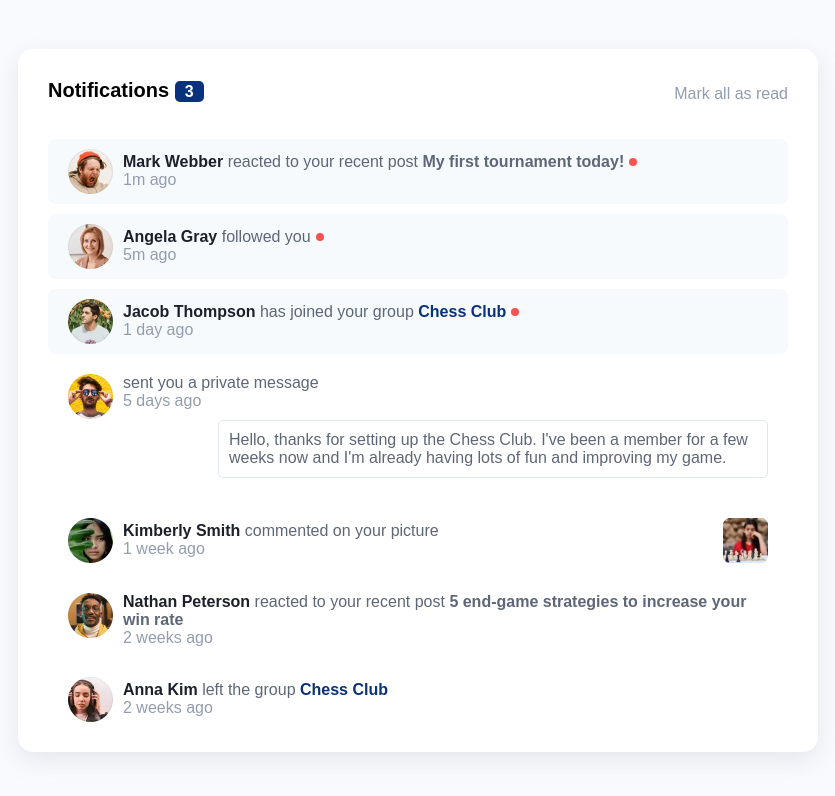
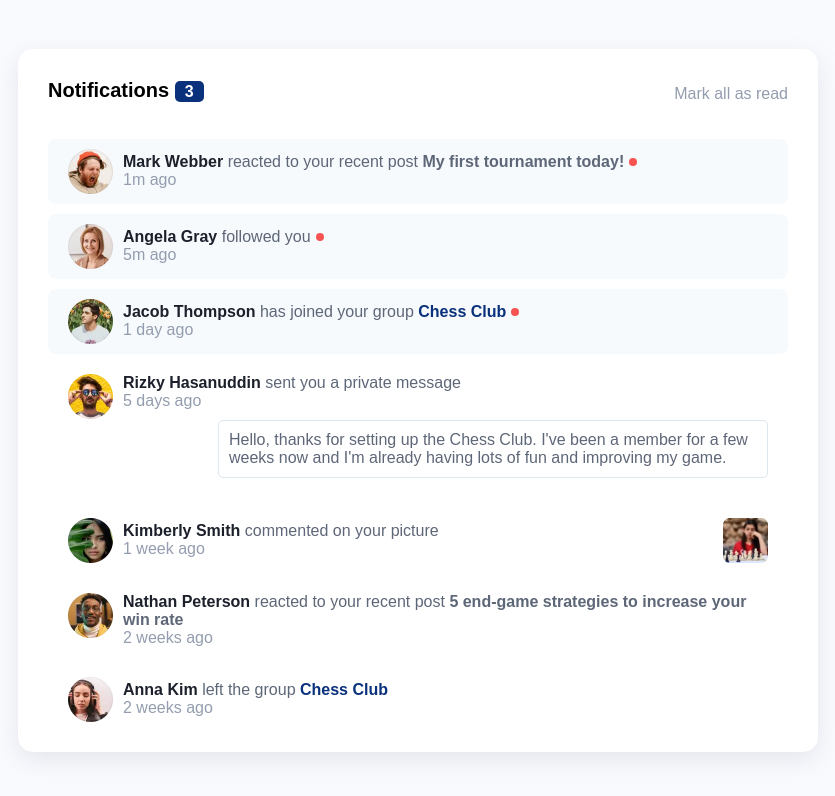
Before and after one commit to kuba-bednarczyk/notifications-page-react, a React (Vite) app: page / in a window 1280 px wide. Shown: the top 796 px of the page, without its empty margins (222-1057 px from the left). Built offline with nearby package versions, Linux system fonts and the light colour scheme.

Commit message:
project finished

```diff
--- a/src/App.jsx
+++ b/src/App.jsx
@@ -1,3 +1,5 @@
+import data from './data';
+
 // theme
 import { ThemeProvider } from 'styled-components';
 import theme from './theme';
@@ -8,18 +10,18 @@ import { Container } from './components/Container.style';
 
 // components
 import Header from './components/Header/Header';
-import NotificationsContainer from './components/NotificationsContainer';
+import Notification from './components/Notification/Notification';
 
 function App() {
-
-
   return (
     <ThemeProvider theme={theme}>
       <>
         <GlobalStyles />
         <Container>
           <Header />
-          <NotificationsContainer />
+          {data.map((data) => (
+            <Notification data={data} key={data.id} />
+          ))}
         </Container>
       </>
     </ThemeProvider>
--- a/src/components/NotificationsContainer.jsx
+++ /dev/null
@@ -1,15 +0,0 @@
-import data from '../data';
-
-import Notification from './Notification/Notification';
-
-const NotificationsContainer = () => {
-  return (
-    <>
-      {data.map((data) => (
-        <Notification data={data} key={data.id} />
-      ))}
-    </>
-  );
-};
-
-export default NotificationsContainer;
--- a/src/data.js
+++ b/src/data.js
@@ -28,7 +28,7 @@ const data = [
     {
         id: 4,
         imgSrc: './src/assets/images/avatar-rizky-hasanuddin.webp',
-        name: '',
+        name: 'Rizky Hasanuddin',
         info: 'sent you a private message',
         time: '5 days ago',
         message: `Hello, thanks for setting up the Chess Club. I've been a member for a few weeks now and
```
Also changed, not shown: src/components/Header/Header.jsx (+8 -9 lines), src/components/Notification/Notification.jsx (+6 -15 lines).
